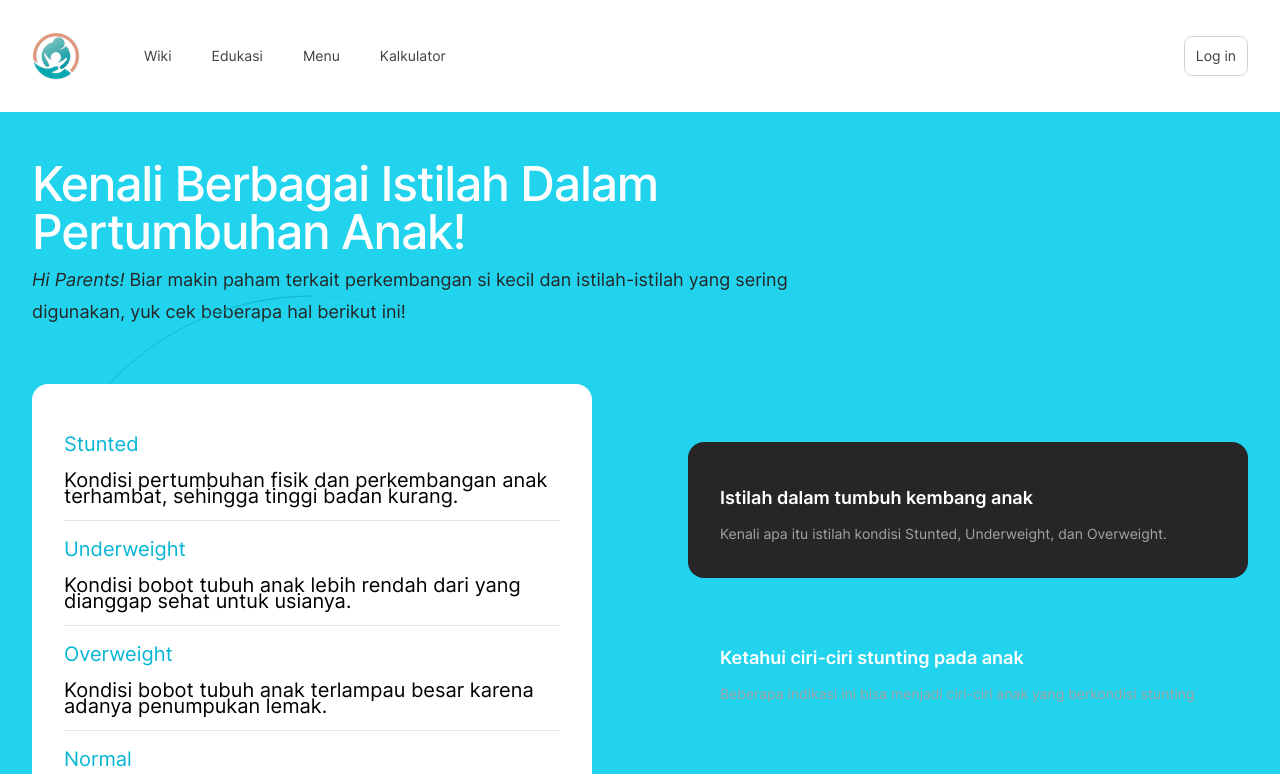
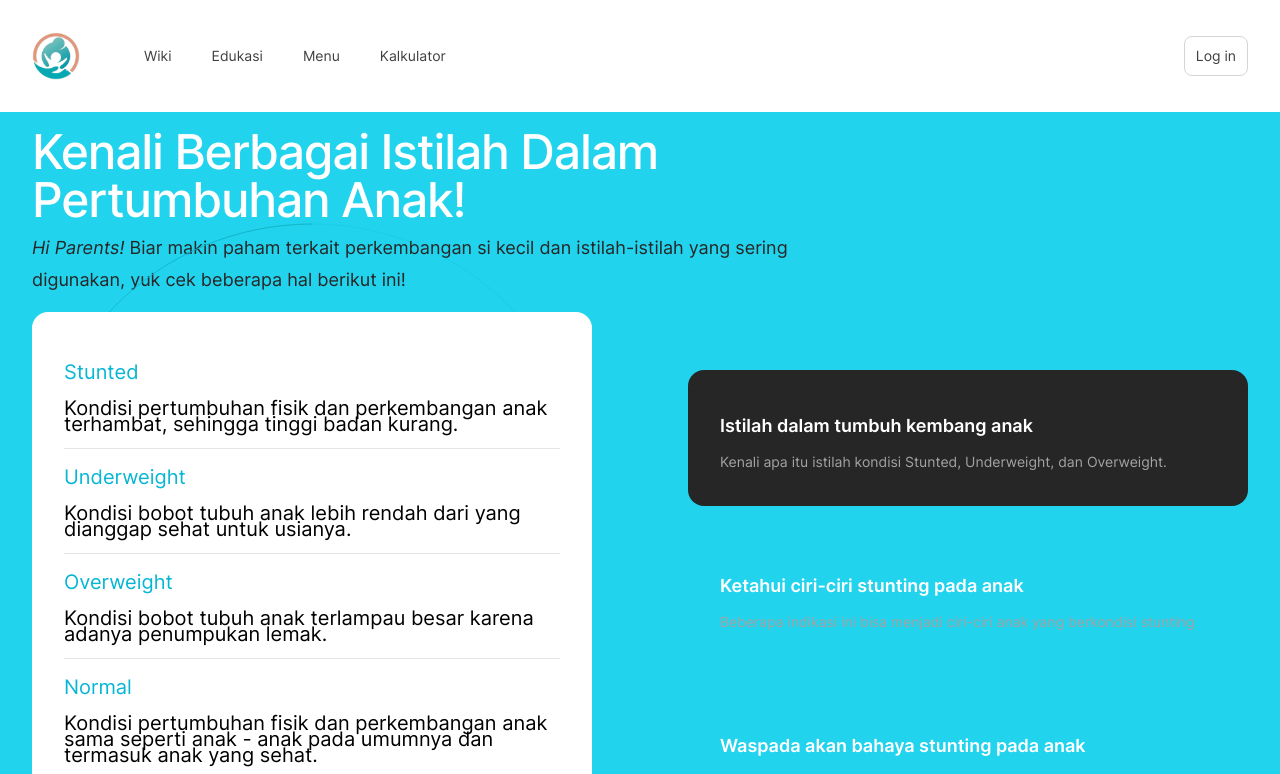
Before and after one commit to Rici00/withMedika, a Next.js app in the folder frontend/: page /indexlogin in a window 1280 px wide. Shown: the top 774 px of the page. Built offline with nearby package versions, Linux system fonts and the light colour scheme.

Commit message:
minor calcu primary fix

```diff
--- a/frontend/src/components/Calcu.jsx
+++ b/frontend/src/components/Calcu.jsx
@@ -658,7 +658,7 @@ function hitungZScoreTB(umur, jenisKelamin, tinggiBadan) {
         // Handle error
         console.error(error);
       }
-      resultRef.current.scrollIntoView({ behavior: 'smooth' });
+      resultRef.current.scrollIntoView({ behavior: 'smooth', duration: '0' });
     }
     return (
       <section
--- a/frontend/src/components/PrimaryFeatures.jsx
+++ b/frontend/src/components/PrimaryFeatures.jsx
@@ -425,7 +425,7 @@ export function PrimaryFeatures() {
     <section
       id="wiki"
       aria-label="Features for investing all your money"
-      className="bg-cyan-400 py-8 sm:py-12"
+      className="bg-cyan-400 py-8 sm:py-4"
     >
       <Container>
         <div className="mx-auto max-w-2xl lg:mx-0 lg:max-w-3xl">
@@ -438,10 +438,10 @@ export function PrimaryFeatures() {
           </p>
         </div>
       </Container>
-      <div className="mt-16 md:hidden">
+      <div className="mt-4 md:hidden">
         <FeaturesMobile />
       </div>
-      <Container className="hidden md:mt-20 md:block">
+      <Container className="hidden md:mt-10 md:block">
         <FeaturesDesktop />
       </Container>
     </section>
```
